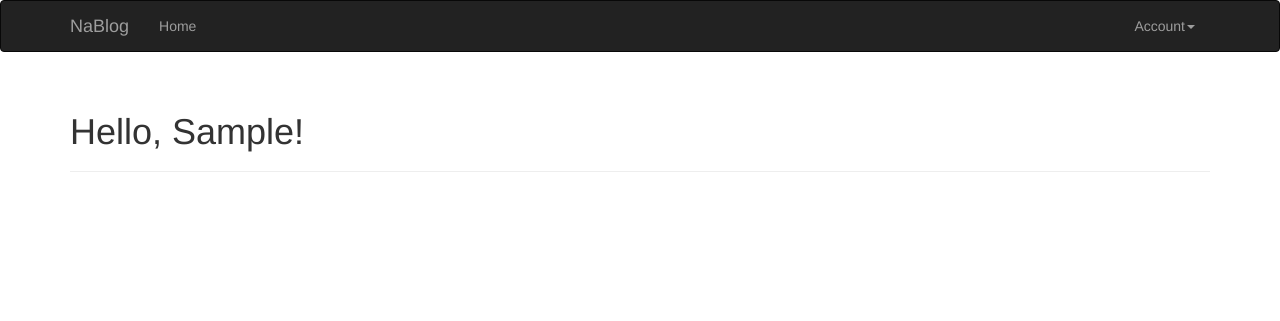
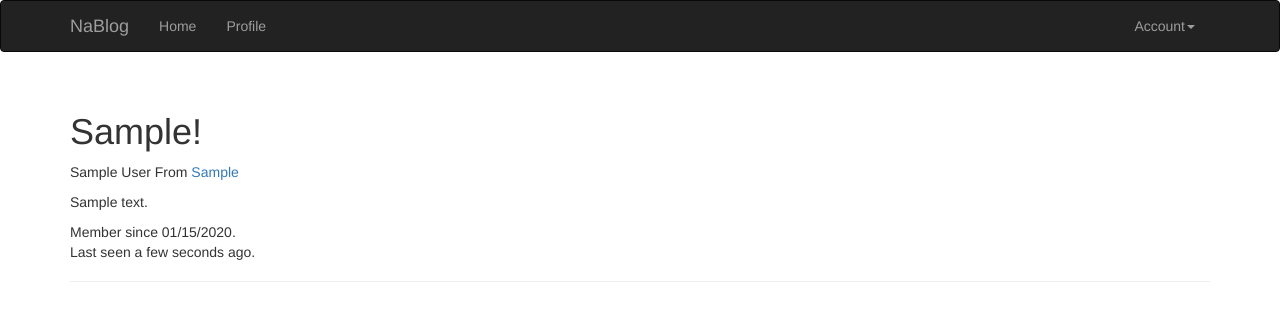
Before and after one commit to liuna-liuna/flask_blog, a Flask app: a page that uses app/templates/base.html in a window 1280 px wide. Shown: the top 321 px of the page. Run offline with Flask 2, Linux system fonts and the light colour scheme; a user stored in the database is signed in; tables that the repository leaves empty hold one stand-in row (values such as "Sample post"); some libraries are stand-ins or nearby versions.

Commit message:
add user profile page and view functions.

```diff
--- a/app/auth/views.py
+++ b/app/auth/views.py
@@ -79,9 +79,12 @@ def confirm(token):
 
 @auth.before_app_request
 def before_request():
-    if current_user.is_authenticated and not current_user.confirmed \
+    if current_user.is_authenticated:
+        current_user.ping()
+        if not current_user.confirmed \
+            and request.endpoint \
             and request.blueprint != 'auth' and request.endpoint != 'static':
-        return redirect(url_for('auth.unconfirmed'))
+            return redirect(url_for('auth.unconfirmed'))
 
 @auth.route('/unconfirmed')
 def unconfirmed():
--- a/app/main/views.py
+++ b/app/main/views.py
@@ -49,9 +49,10 @@ def index():
         return render_template('index.html', current_time=datetime.utcnow(), form=form, name=session.get('name'),
                                known=session.get('known', False))
 
-@main.route('/user/<name>')
-def user(name):
-    return render_template('user.html', name=name)
+@main.route('/user/<username>')
+def user(username):
+    user = User.query.filter_by(username=username).first_or_404()
+    return render_template('user.html', user=user)
 
 # classes
 
--- a/app/models.py
+++ b/app/models.py
@@ -20,7 +20,7 @@ from itsdangerous import TimedJSONWebSignatureSerializer as Serializer
 from flask_login import UserMixin, AnonymousUserMixin
 from flask import current_app
 from . import db, login_manager
-
+from datetime import datetime
 
 # configuration
 
@@ -66,7 +66,9 @@ class Role(db.Model):
         return self.permissions & perm == perm
 
     def __repr__(self):
-        return '<Role {}>'.format(self.name)
+        return '<Role {}>: {}, {}, {}, {}, {}'.format(
+            self.name, self.id, self.name, self.permissions, self.users, self.default)
+        # return '<Role {}>'.format(self.name)
 
     @staticmethod
     def insert_roles():
@@ -97,6 +99,11 @@ class User(UserMixin, db.Model):
     password_hash = db.Column(db.String(128))
     role_id = db.Column(db.Integer, db.ForeignKey('roles.id'))
     confirmed = db.Column(db.Boolean, default=False)
+    name = db.Column(db.String(64))     # real neame
+    location = db.Column(db.String(64))
+    about_me = db.Column(db.Text())
+    member_since = db.Column(db.DateTime(), default=datetime.utcnow)
+    last_seen = db.Column(db.DateTime(), default=datetime.utcnow)
 
     def __init__(self, **kwargs):
         super(User, self).__init__(**kwargs)
@@ -176,8 +183,16 @@ class User(UserMixin, db.Model):
     def is_administrator(self):
         return self.can(Permission.ADMIN)
 
+    def ping(self):
+        self.last_seen = datetime.utcnow()
+        db.session.add(self)
+        db.session.commit()
+
     def __repr__(self):
-        return '<User {}>'.format(self.username)
+        return '<User {}>: {}, {}, {}, {}, {}, {}, {}, {}, {}, {}, {}, {}'.format(
+            self.username, self.id, self.username, self.name, self.email, self.role_id, self.role,
+            self.password_hash, self.confirmed, self.location, self.about_me, self.member_since, self.last_seen)
+        # return '<User {}>'.format(self.username)
 
 class AnonymousUser(AnonymousUserMixin):
     def can(self, perm):
--- a/app/templates/base.html
+++ b/app/templates/base.html
@@ -24,6 +24,11 @@
         <div class="navbar-collapse collapse">
             <ul class="nav navbar-nav">
                 <li><a href="/">Home</a></li>
+                {% if current_user.is_authenticated %}
+                <li>
+                    <a href="{{ url_for('main.user', username=current_user.username) }}">Profile</a>
+                </li>
+                {% endif %}
             </ul>
             <!-- for authenticated user and anonymous -->
             <ul class="nav navbar-nav navbar-right">
--- a/app/templates/user.html
+++ b/app/templates/user.html
@@ -1,7 +1,29 @@
 {% extends "base.html" %}
+
+{% block title %}NaBlog - {{ user.username }}{% endblock %}
 
 {% block page_content %}
     <div class="page-header">
-        <h1>Hello, {{ name|title }}!</h1>
+        <h1>{{ user.username|title }}!</h1>
+        {% if user.name or user.location %}
+        <p>
+            {% if user.name %}{{ user.name }}{% endif %}
+            {% if user.location %}
+                From <a href="http://maps.google.com/?q={{ user.location }}">{{ user.location }}</a>
+            {% endif %}
+        </p>
+        {% endif %}
+
+        {% if current_user.is_administrator() %}
+        <p><a href="mailto:{{ user.email }}">{{ user.email }}</a></p>
+        {% endif %}
+
+        {% if user.about_me %}<p>{{ user.about_me }}</p>{% endif %}
+
+        <p>
+            Member since {{ moment(user.member_since).format('L') }}.<br>
+            Last seen {{ moment(user.last_seen).fromNow() }}.
+        </p>
+
     </div>
 {% endblock %}
--- a/flask.txt
+++ b/flask.txt
@@ -351,7 +351,7 @@
 
         常用的SQLAlchemy列类型：
             Integer, SmallInteger, BigInteger, Float, Numeric,
-            String, Text, Unicode, UnicodeText,
+            String, Text, Unicode, UnicodeText, (db.String 需要指定长度，db.Text是变长字段，不需要指定最大长度），
             Boolean, Date, Time, DateTime, Interval （对应Python中的datetime.timedelta），
             Enum （对应Python中的str，一组字符串）,
             PickleType （对应Python中的任何Python对象，自动使用Pickle序列化）,
```
Also changed, not shown: migrations/versions/375742c245c4_.py (added, +36 -0 lines), data-dev.sqlite.
